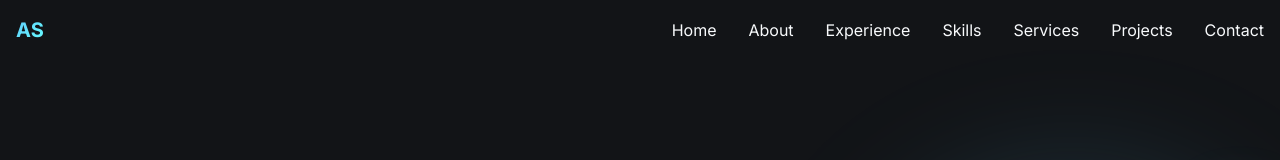
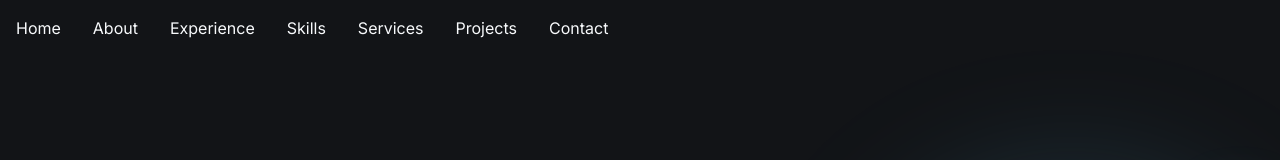
Before and after one commit to akshath-31/akshath-senthilkumar-profile, a React (Vite) app: page / in a window 1280 px wide. Shown: the top 160 px of the page. Built offline with nearby package versions, Linux system fonts and the light colour scheme.

Commit message:
Remove "AS" from navigation
Remove the "AS" text from the top left corner of the website's navigation bar.

```diff
--- a/src/components/Navigation.tsx
+++ b/src/components/Navigation.tsx
@@ -42,10 +42,6 @@ const Navigation = () => {
     >
       <div className="container mx-auto px-4 py-4">
         <div className="flex items-center justify-between">
-          {/* Logo */}
-          <div className="text-xl font-bold hero-gradient">
-            AS
-          </div>
 
           {/* Desktop Navigation */}
           <div className="hidden md:flex items-center space-x-8">
```
